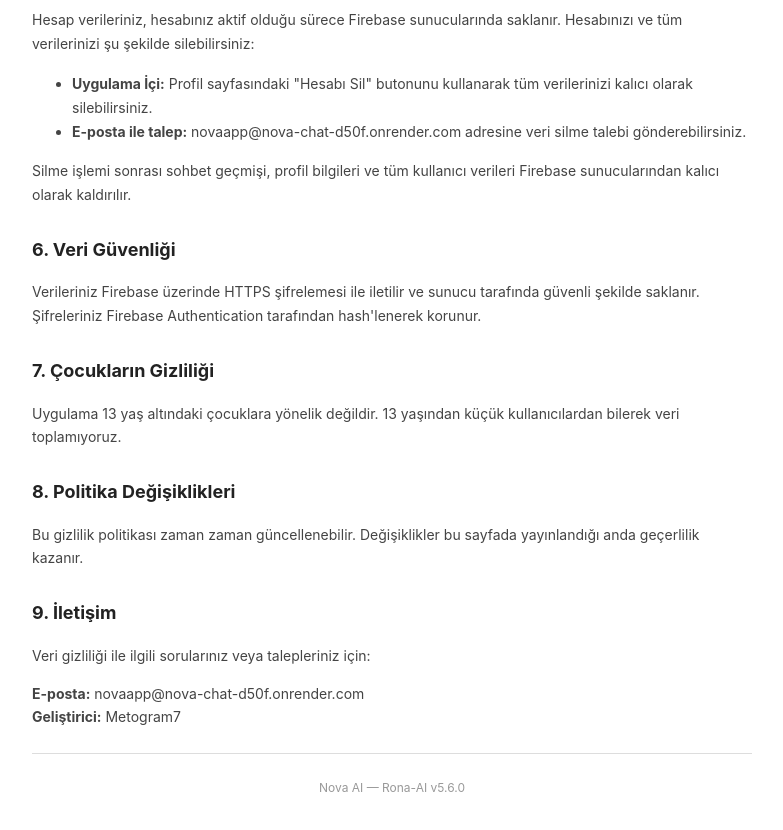
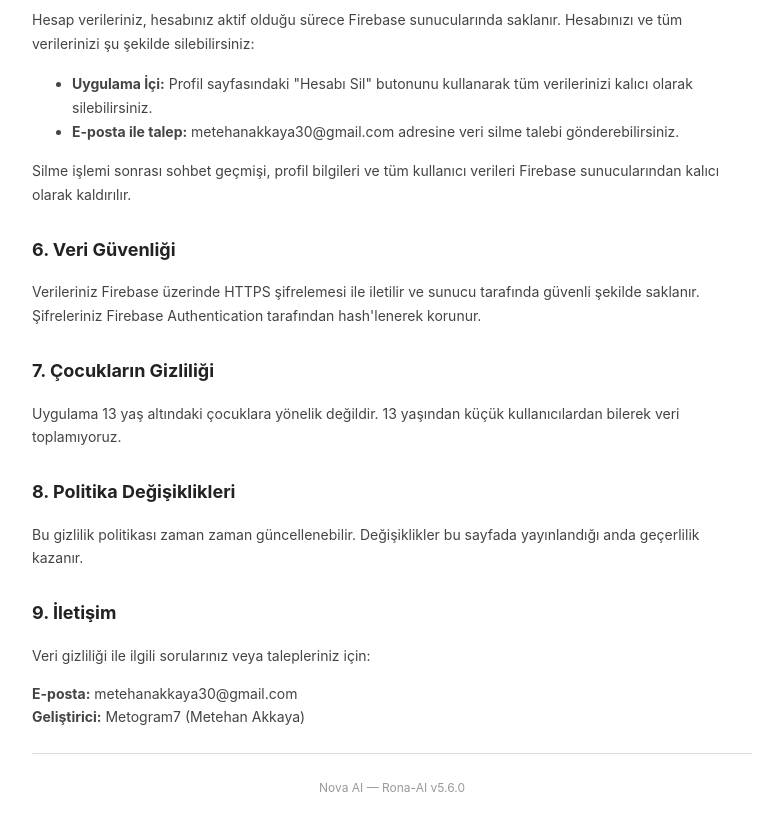
Before and after one commit to aelif7826-ai/RonaGizlilikPolitikas-, a plain HTML site: page index.html in a window 1280 px wide. Shown: the part 1300-2130 px from the top of the page, without its empty margins (248-1031 px from the left). Drawn offline with Linux system fonts and the light colour scheme.

Commit message:
Update index.html

```diff
--- a/index.html
+++ b/index.html
@@ -61,7 +61,7 @@
 <p>Hesap verileriniz, hesabınız aktif olduğu sürece Firebase sunucularında saklanır. Hesabınızı ve tüm verilerinizi şu şekilde silebilirsiniz:</p>
 <ul>
   <li><strong>Uygulama İçi:</strong> Profil sayfasındaki "Hesabı Sil" butonunu kullanarak tüm verilerinizi kalıcı olarak silebilirsiniz.</li>
-  <li><strong>E-posta ile talep:</strong> novaapp@nova-chat-d50f.onrender.com adresine veri silme talebi gönderebilirsiniz.</li>
+  <li><strong>E-posta ile talep:</strong> metehanakkaya30@gmail.com adresine veri silme talebi gönderebilirsiniz.</li>
 </ul>
 <p>Silme işlemi sonrası sohbet geçmişi, profil bilgileri ve tüm kullanıcı verileri Firebase sunucularından kalıcı olarak kaldırılır.</p>
 
@@ -77,8 +77,8 @@
 <h2>9. İletişim</h2>
 <p>Veri gizliliği ile ilgili sorularınız veya talepleriniz için:</p>
 <p>
-  <strong>E-posta:</strong> novaapp@nova-chat-d50f.onrender.com<br>
-  <strong>Geliştirici:</strong> Metogram7
+  <strong>E-posta:</strong> metehanakkaya30@gmail.com<br>
+  <strong>Geliştirici:</strong> Metogram7 (Metehan Akkaya)
 </p>
 
 <hr>
```
